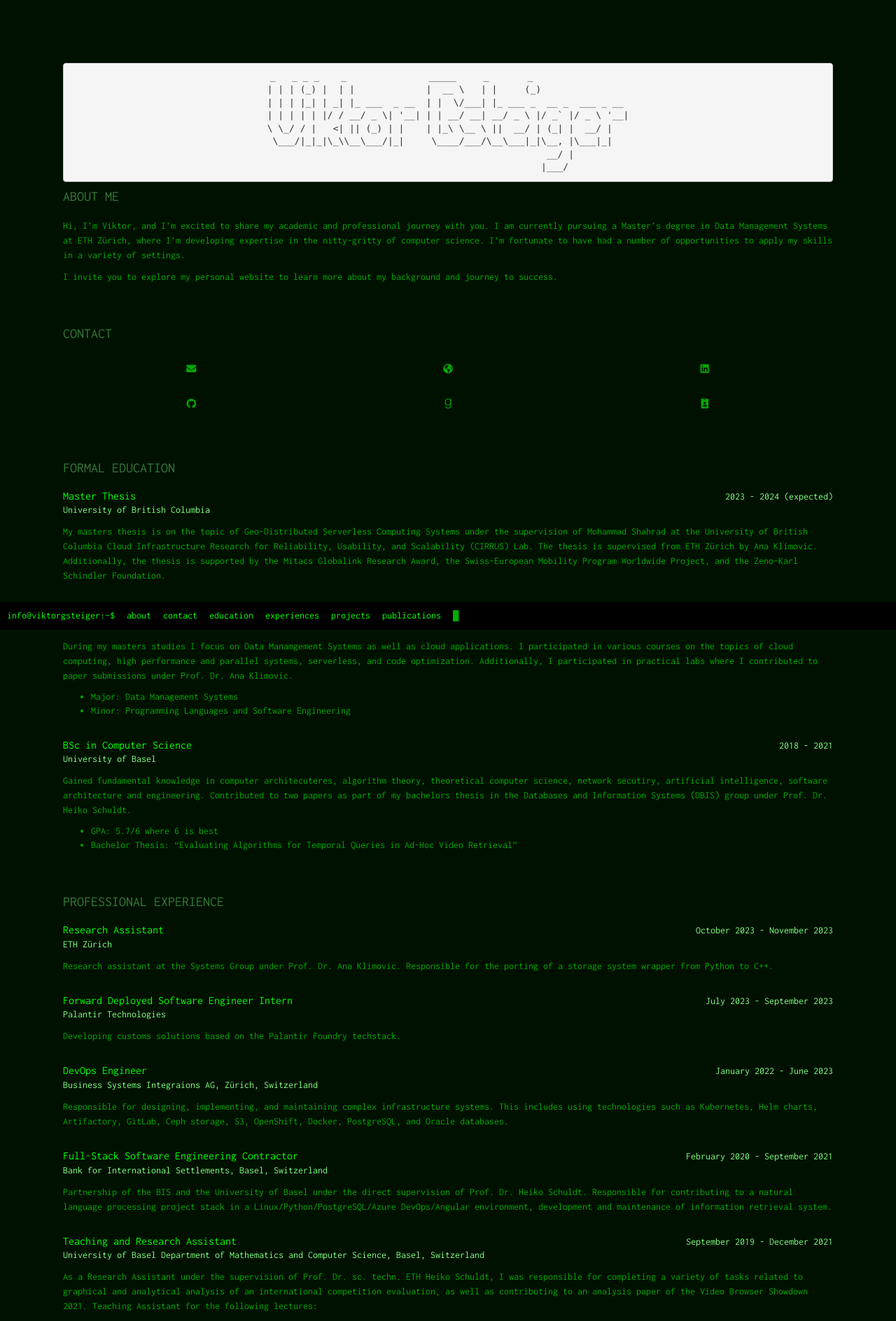
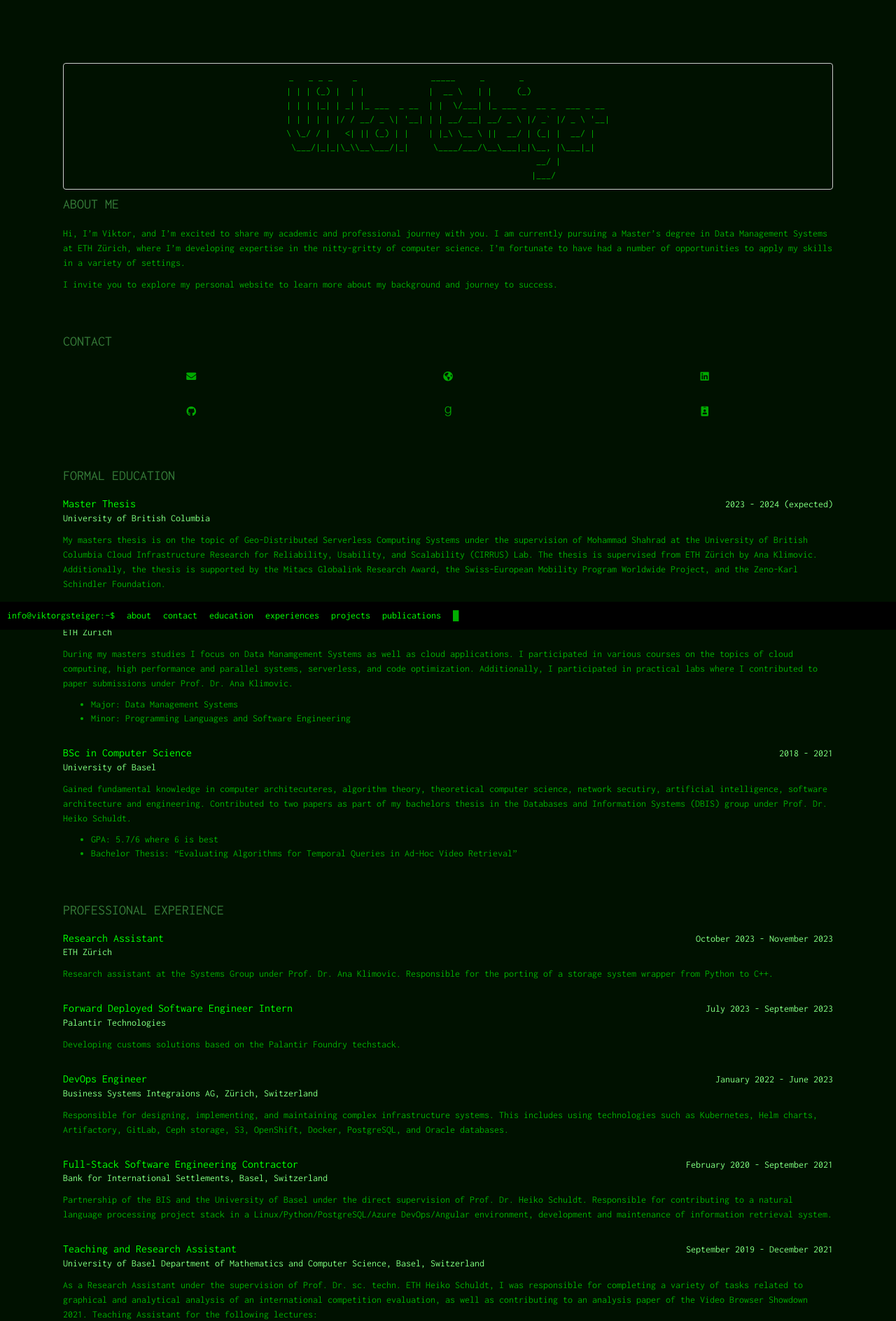
Before and after one commit to vGsteiger/vgsteiger.github.io, a Jekyll site: the page built from index.html, in a window 1280 px wide. Shown: the top 1888 px of the page at 70% size. Built offline with Jekyll 4.4.1, drawn with Linux system fonts in a browser that asks for light colours.

Commit message:
Fix some issues

```diff
--- a/_includes/navigation.html
+++ b/_includes/navigation.html
@@ -1,5 +1,5 @@
 <nav class="terminal-nav">
-    <a class="terminal-nav-item">info@viktorgsteiger:~$</a>
+    <span class="terminal-nav-item-not-hover">info@viktorgsteiger:~$</span>
     <a href="#about" class="terminal-nav-item">about</a>
     <a href="#contact" class="terminal-nav-item">contact</a>
     <a href="#education" class="terminal-nav-item">education</a>
--- a/_sass/_base.scss
+++ b/_sass/_base.scss
@@ -19,7 +19,11 @@
 }
 
 pre {
+  font-family: "Inconsolata", monospace;
+  color: $text-color-secondary;
+  background: $smoky-white;
   text-align: center;
+  font-size: 14px;
 }
 
 a {
@@ -221,6 +225,12 @@
   margin-right: 10px;
 }
 
+.terminal-nav-item-not-hover {
+  color: #0f0;
+  text-decoration: none;
+  margin-right: 10px;
+}
+
 .cursor {
   display: inline-block;
   animation: blink 0.5s infinite;
```
